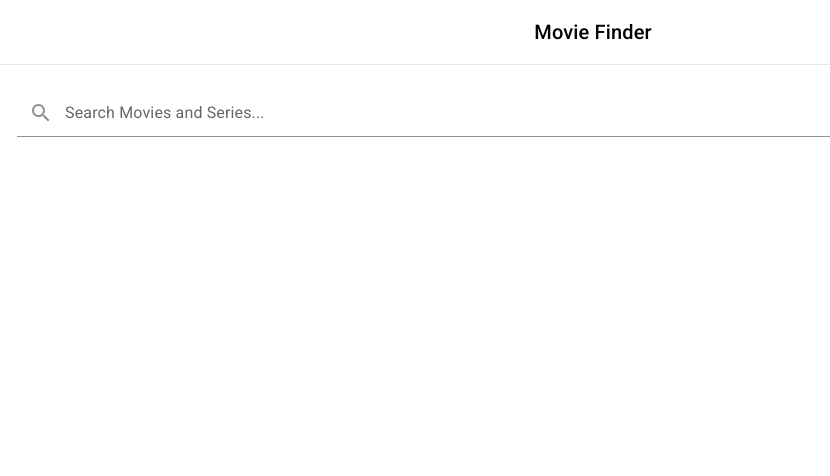
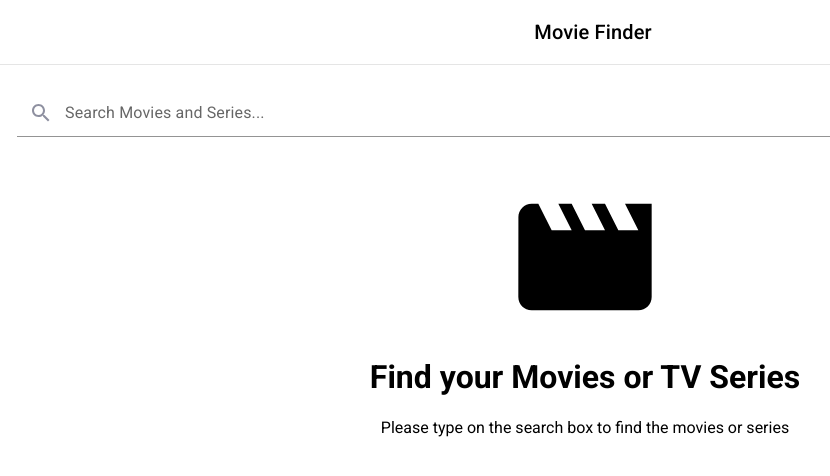
Before and after one commit to RaihanStark/movie-finder, a React (Create React App) app: page / in a window 1280 px wide. Shown: the top 476 px of the page, without its empty margins (47-877 px from the left). Built offline with nearby package versions, Linux system fonts and the light colour scheme.

Commit message:
Add: Placeholder, Loading, and Error

```diff
--- /dev/null
+++ b/src/components/Movie/Empty/Empty.jsx
@@ -0,0 +1,25 @@
+import React from "react";
+import MovieIcon from "@mui/icons-material/Movie";
+import Box from "@mui/material/Box";
+
+function Empty({ error = "" }) {
+  return (
+    <Box
+      sx={{
+        display: "flex",
+        flexDirection: "column",
+        textAlign: "center",
+        alignItems: "center",
+        marginTop: "2.5rem",
+      }}
+    >
+      <MovieIcon sx={{ fontSize: "10rem" }} />
+      <h1>{error === "" ? "Find your Movies or TV Series" : error}</h1>
+      <p style={{ margin: 0 }}>
+        Please type on the search box to find the movies or series
+      </p>
+    </Box>
+  );
+}
+
+export default Empty;
--- a/src/components/Movie/Item.jsx
+++ b/src/components/Movie/Item.jsx
@@ -23,7 +23,11 @@ function Item({ title, poster, type }) {
           height: "300px",
           objectFit: "cover",
         }}
-        src={poster}
+        src={
+          poster === "N/A"
+            ? "https://cinemaone.net/images/movie_placeholder.png"
+            : poster
+        }
         alt={title}
       />
 
--- a/src/screens/Dashboard/Dashboard.jsx
+++ b/src/screens/Dashboard/Dashboard.jsx
@@ -1,12 +1,12 @@
 import { useEffect, useState } from "react";
-
+import { Link } from "react-router-dom";
 import Grid from "@mui/material/Grid";
 import Pagination from "@mui/material/Pagination";
 
+import MovieEmpty from "../../components/Movie/Empty/Empty";
 import MovieSearch from "../../components/Movie/Search/Search";
 import MovieItem from "../../components/Movie/Item";
 import { searchMoviesByTitle } from "../../lib/movies";
-import { Link } from "react-router-dom";
 
 function Dashboard() {
   // Movies
@@ -88,6 +88,13 @@ function Dashboard() {
       </>
     );
   };
+
+  const renderContent = () => {
+    if (Object.keys(movies).length === 0) return <MovieEmpty />;
+    if (loading) return <h1>Loading...</h1>;
+    if (movies.Response === "False") return <MovieEmpty error={movies.Error} />;
+    return renderMovies();
+  };
   return (
     <>
       <MovieSearch searchMovies={searchMovies} />
@@ -98,7 +105,7 @@ function Dashboard() {
         alignItems="center"
         spacing={2}
       >
-        {renderMovies()}
+        {renderContent()}
       </Grid>
       {renderPagination()}
     </>
```
